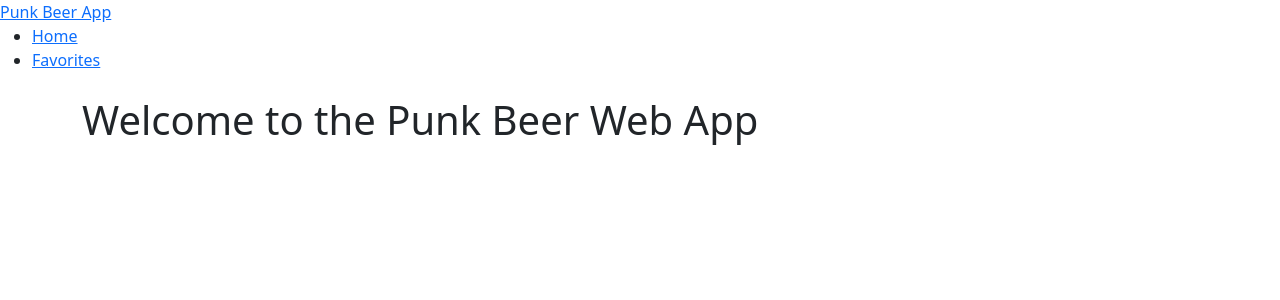
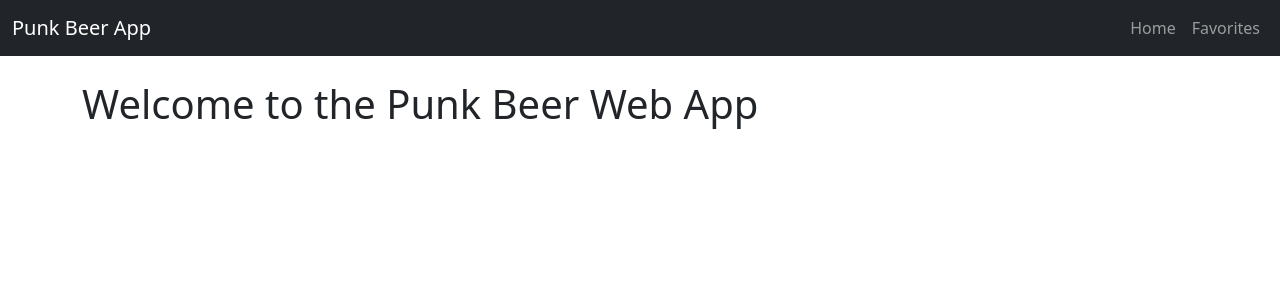
Before and after one commit to ivelinmegdanov/punk-beer-web-app, a React (Create React App) app: page / in a window 1280 px wide. Shown: the top 300 px of the page. Built offline with nearby package versions, Linux system fonts and the light colour scheme.

Commit message:
Styled the NavBar with bootstrap

```diff
--- a/src/components/NavBar.tsx
+++ b/src/components/NavBar.tsx
@@ -2,17 +2,36 @@
 import { Link } from "react-router-dom";
 
 const Navbar = () => (
-  <nav>
-    <Link to="/">Punk Beer App</Link>
-    <div>
-      <ul>
-        <li>
-          <Link to="/">Home</Link>
-        </li>
-        <li>
-          <Link to="/favorites">Favorites</Link>
-        </li>
-      </ul>
+  <nav className="navbar navbar-expand-lg navbar-dark bg-dark">
+    <div className="container-fluid">
+      <Link className="navbar-brand" to="/">
+        Punk Beer App
+      </Link>
+      <button
+        className="navbar-toggler"
+        type="button"
+        data-bs-toggle="collapse"
+        data-bs-target="#navbarNav"
+        aria-controls="navbarNav"
+        aria-expanded="false"
+        aria-label="Toggle navigation"
+      >
+        <span className="navbar-toggler-icon"></span>
+      </button>
+      <div className="collapse navbar-collapse" id="navbarNav">
+        <ul className="navbar-nav ms-auto">
+          <li className="nav-item">
+            <Link className="nav-link" aria-current="page" to="/">
+              Home
+            </Link>
+          </li>
+          <li className="nav-item">
+            <Link className="nav-link" to="/favorites">
+              Favorites
+            </Link>
+          </li>
+        </ul>
+      </div>
     </div>
   </nav>
 );
```
